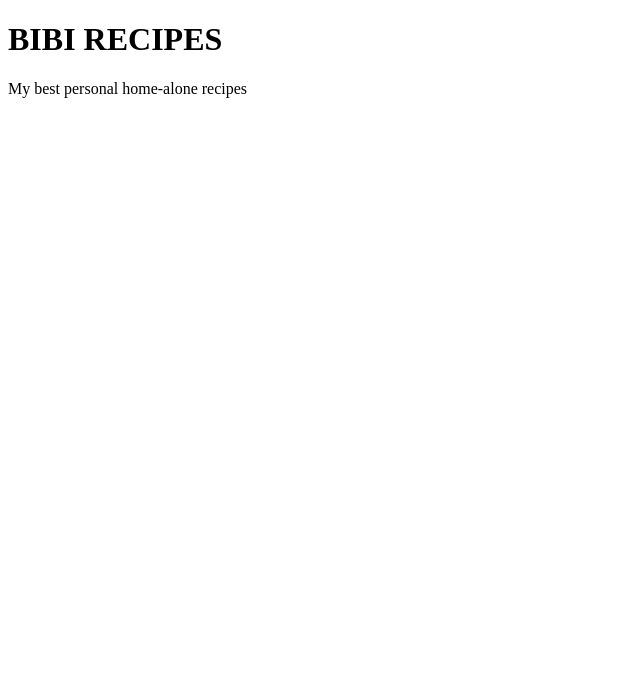
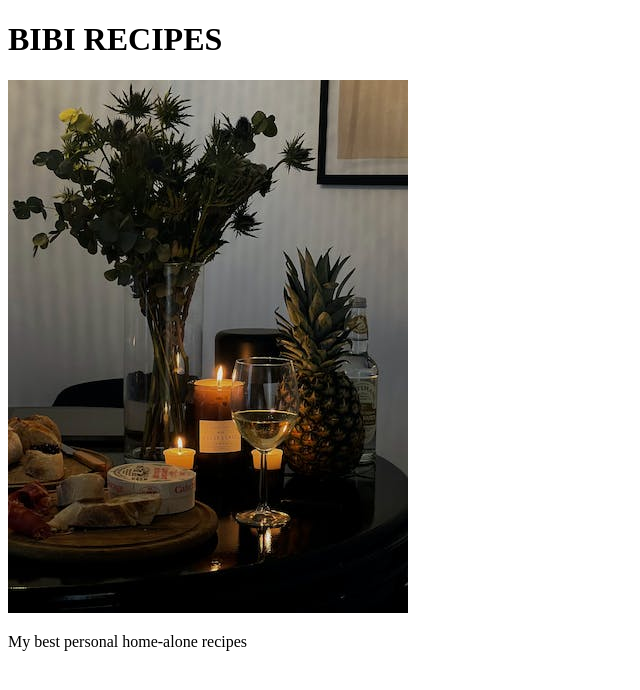
Before and after one commit to rc-mendes/my-personal-recipes, a plain HTML site: page index.html in a window 1280 px wide. Shown: the whole page, without its empty margins (0-640 px from the left). Drawn offline with Linux system fonts and the light colour scheme.

Commit message:
add image to index.html

```diff
--- a/index.html
+++ b/index.html
@@ -8,6 +8,8 @@
 </head>
 <body>
     <h1>BIBI RECIPES</h1>
+    <img src="images/confort-food.jpeg">
     <p class="tagline">My best personal home-alone recipes</p>
+
 </body>
 </html>
```
Also changed, not shown: images/confort-food.jpeg (added), recipes/bibi-styled-chinese-rice.html (added), recipes/everyday-confort-pasta.html (added), recipes/jazz-y-omelette.html (added).
